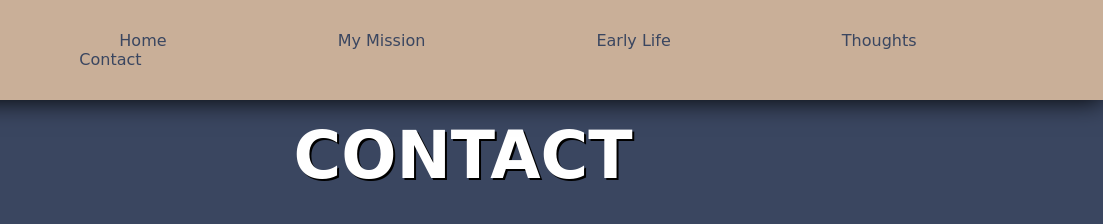
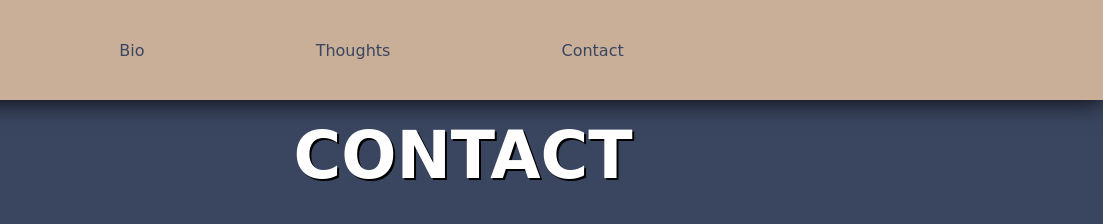
Before and after one commit to jz674/ResumeWebsite, a plain HTML site: page contact.html in a window 1280 px wide. Shown: the top 224 px of the page, 177-1280 px from the left. Drawn offline with Linux system fonts and the light colour scheme.

Commit message:
Update contact.html

```diff
--- a/contact.html
+++ b/contact.html
@@ -18,9 +18,9 @@ https://thesportspost.com/nba-lakers-lebron-mural-defaced/
  -->
   <nav>
   	<ul>
-  		<li> <a href ="index.html"> Home </a> </li>
-  		<li> <a href ="about.html"> My Mission </a></li>
-  		<li> <a href ="early.html"> Early Life </a></li>
+  		<li> <a href ="index.html"> Bio </a> </li>
+<!--   		<li> <a href ="about.html"> My Mission </a></li>
+  		<li> <a href ="early.html"> Early Life </a></li> -->
       <li> <a href = "thoughts.html"> Thoughts </a> </li>
       <li> <a href = "contact.html"> Contact  </a> </li>
   	</ul>
```
